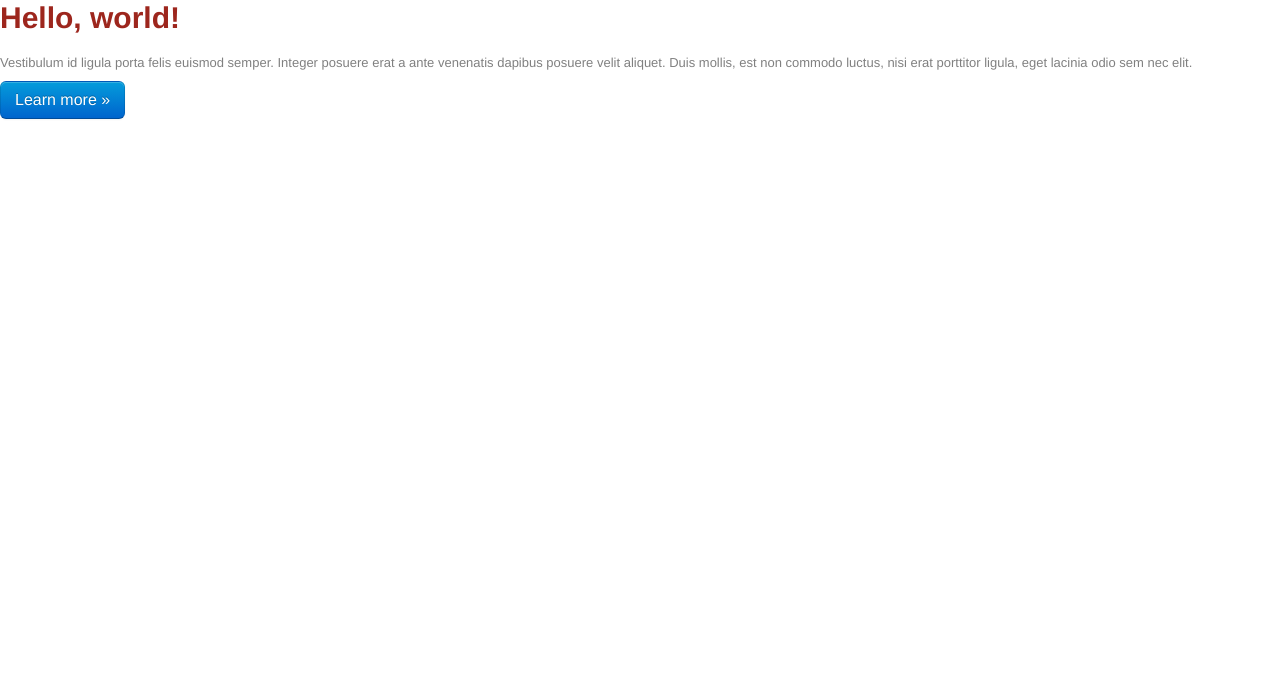
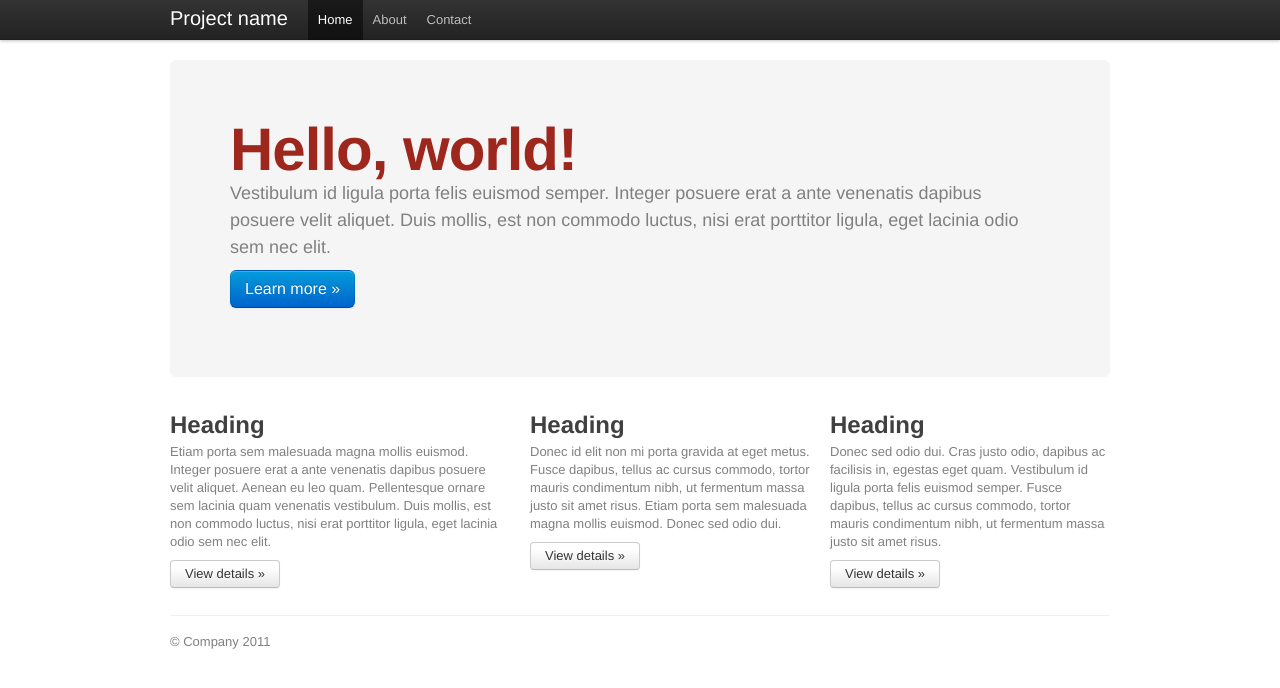
Before and after one commit to asosa/webapp-template, a plain HTML site: page src/index.html in a window 1280 px wide. Drawn offline with Linux system fonts and the light colour scheme.

Commit message:
edited index.html

```diff
--- a/src/index.html
+++ b/src/index.html
@@ -1,21 +1,83 @@
 <!DOCTYPE html>
-<html>
+<html lang="en">
   <head>
-    <meta http-equiv="content-type" content="text/html; charset=utf-8" />
+    <meta charset="utf-8">
+    <title>Bootstrap, from Twitter</title>
+    <meta name="description" content="">
+    <meta name="author" content="">
+
+    <!-- Le HTML5 shim, for IE6-8 support of HTML elements -->
+    <!--[if lt IE 9]>
+    <script src="http://html5shim.googlecode.com/svn/trunk/html5.js"></script>
+    <![endif]-->
+
+    <!-- Le styles -->
     <link rel="stylesheet/less" type="text/css" media="all" href="less/main.less" />
     <script type="text/javascript" src="js/less-1.1.3.min.js"></script>
     <script type="text/javascript" charset="utf-8">
       less.env = "development";
       less.watch();
     </script>
-    <title>Index</title>
+
+    <!-- Le fav and touch icons -->
+    <link rel="shortcut icon" href="images/favicon.ico">
+    <link rel="apple-touch-icon" href="images/apple-touch-icon.png">
+    <link rel="apple-touch-icon" sizes="72x72" href="images/apple-touch-icon-72x72.png">
+    <link rel="apple-touch-icon" sizes="114x114" href="images/apple-touch-icon-114x114.png">
   </head>
+
   <body>
-    <div>
-      <h1 class="hello">Hello, world!</h1>
-      <p>Vestibulum id ligula porta felis euismod semper. Integer posuere erat a ante venenatis dapibus posuere velit aliquet. Duis mollis, est non commodo luctus, nisi erat porttitor ligula, eget lacinia odio sem nec elit.</p>
-      <p><a class="btn primary large">Learn more &raquo;</a></p>
+
+    <div class="topbar">
+      <div class="fill">
+        <div class="container">
+          <h3><a href="#">Project name</a></h3>
+          <ul class="nav">
+            <li class="active"><a href="#">Home</a></li>
+
+            <li><a href="#about">About</a></li>
+            <li><a href="#contact">Contact</a></li>
+          </ul>
+        </div>
+      </div>
     </div>
+
+    <div class="container">
+
+      <!-- Main hero unit for a primary marketing message or call to action -->
+      <div class="hero-unit">
+        <h1 class="hello">Hello, world!</h1>
+        <p>Vestibulum id ligula porta felis euismod semper. Integer posuere erat a ante venenatis dapibus posuere velit aliquet. Duis mollis, est non commodo luctus, nisi erat porttitor ligula, eget lacinia odio sem nec elit.</p>
+        <p><a class="btn primary large">Learn more &raquo;</a></p>
+      </div>
+
+      <!-- Example row of columns -->
+      <div class="row">
+        <div class="span6">
+          <h2>Heading</h2>
+          <p>Etiam porta sem malesuada magna mollis euismod. Integer posuere erat a ante venenatis dapibus posuere velit aliquet. Aenean eu leo quam. Pellentesque ornare sem lacinia quam venenatis vestibulum. Duis mollis, est non commodo luctus, nisi erat porttitor ligula, eget lacinia odio sem nec elit.</p>
+          <p><a class="btn" href="#">View details &raquo;</a></p>
+        </div>
+
+        <div class="span5">
+          <h2>Heading</h2>
+          <p>Donec id elit non mi porta gravida at eget metus. Fusce dapibus, tellus ac cursus commodo, tortor mauris condimentum nibh, ut fermentum massa justo sit amet risus. Etiam porta sem malesuada magna mollis euismod. Donec sed odio dui. </p>
+          <p><a class="btn" href="#">View details &raquo;</a></p>
+        </div>
+        <div class="span5">
+          <h2>Heading</h2>
+
+          <p>Donec sed odio dui. Cras justo odio, dapibus ac facilisis in, egestas eget quam. Vestibulum id ligula porta felis euismod semper. Fusce dapibus, tellus ac cursus commodo, tortor mauris condimentum nibh, ut fermentum massa justo sit amet risus.</p>
+          <p><a class="btn" href="#">View details &raquo;</a></p>
+        </div>
+      </div>
+
+      <footer>
+      <p>&copy; Company 2011</p>
+
+      </footer>
+
+    </div> <!-- /container -->
 
     <script type="text/javascript" src="js/jquery-1.6.3.min.js"></script>
     <script type="text/javascript" src="js/underscore-min.js"></script>
```
